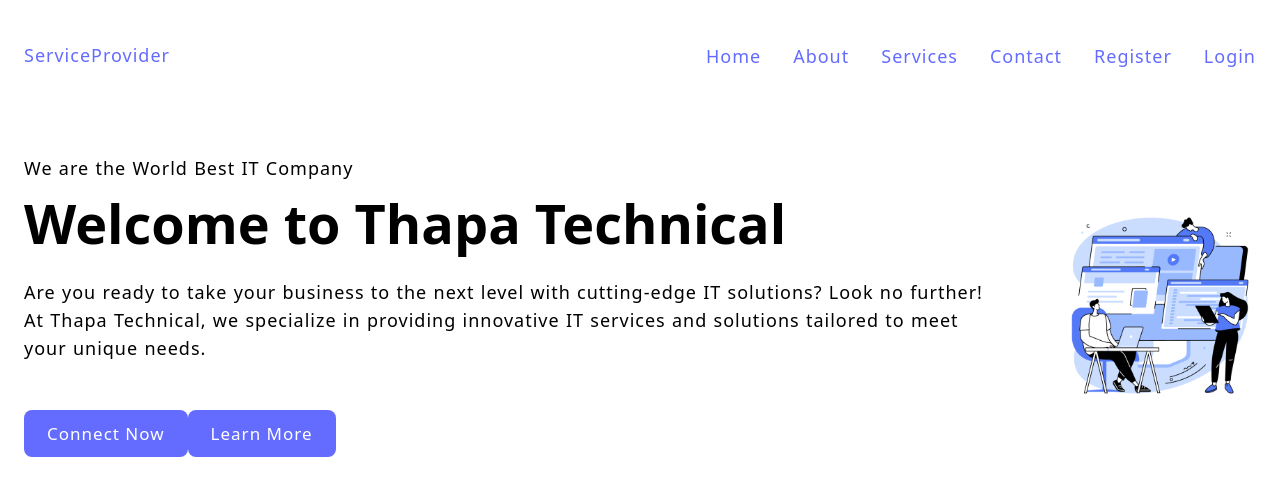
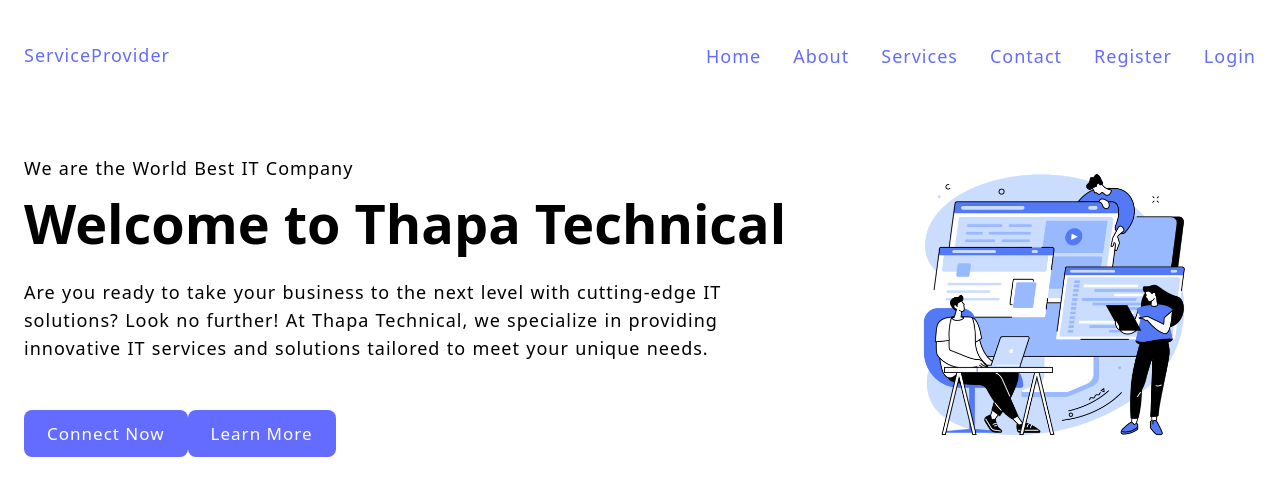
Before and after one commit to MuhammadFaizan144/MERN-Tutorial, a React (Vite) app in the folder client/: page / in a window 1280 px wide. Shown: the top 496 px of the page. Built offline with nearby package versions, Linux system fonts and the light colour scheme.

Commit message:
Styling Home Page in tutorial 24

```diff
--- a/client/src/index.css
+++ b/client/src/index.css
@@ -125,8 +125,12 @@
   }
 
   .hero-image {
+    display: flex;
     justify-content: center;
-
+    & img {
+      width: 70%;
+      height: auto;
+    }
   }
 }
 
```
